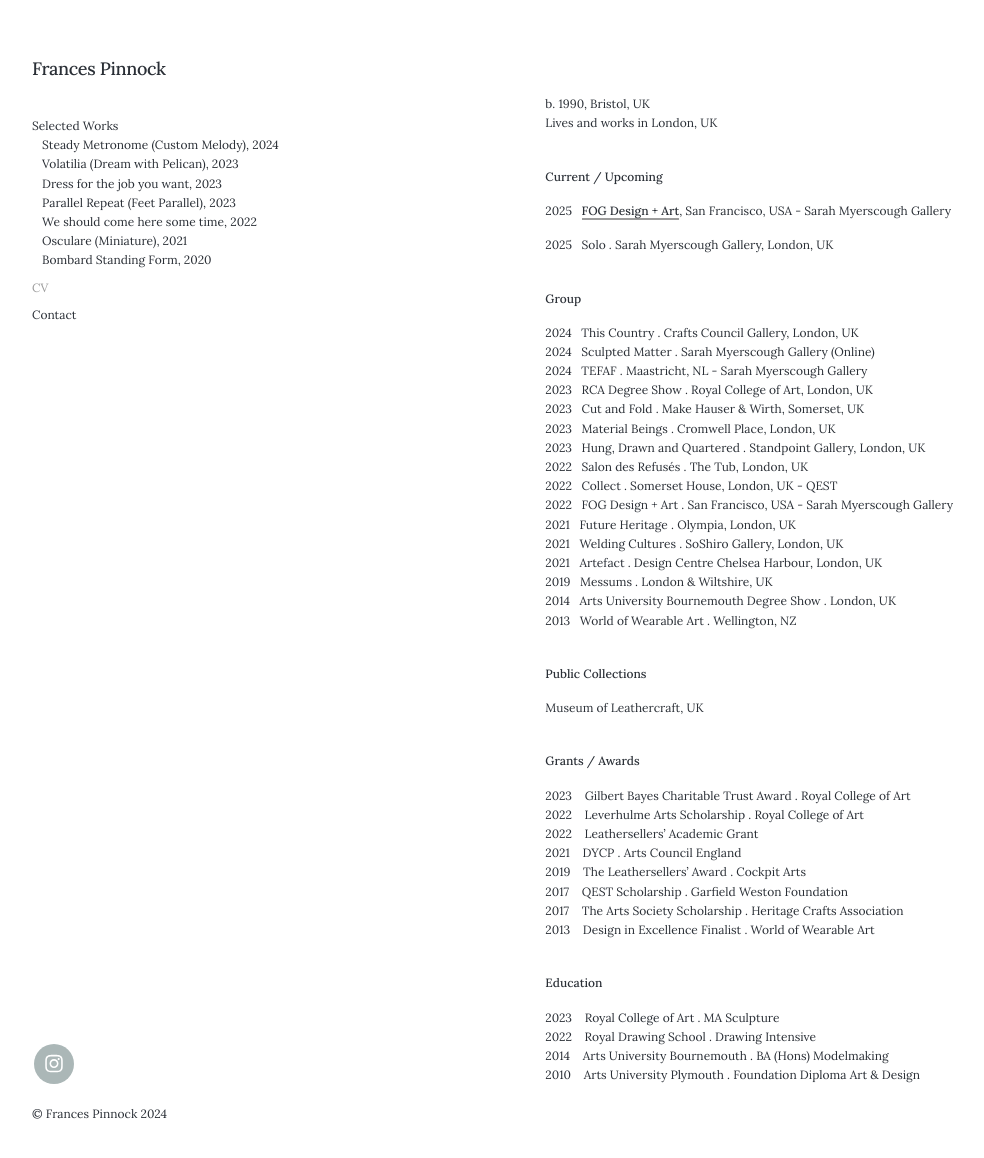
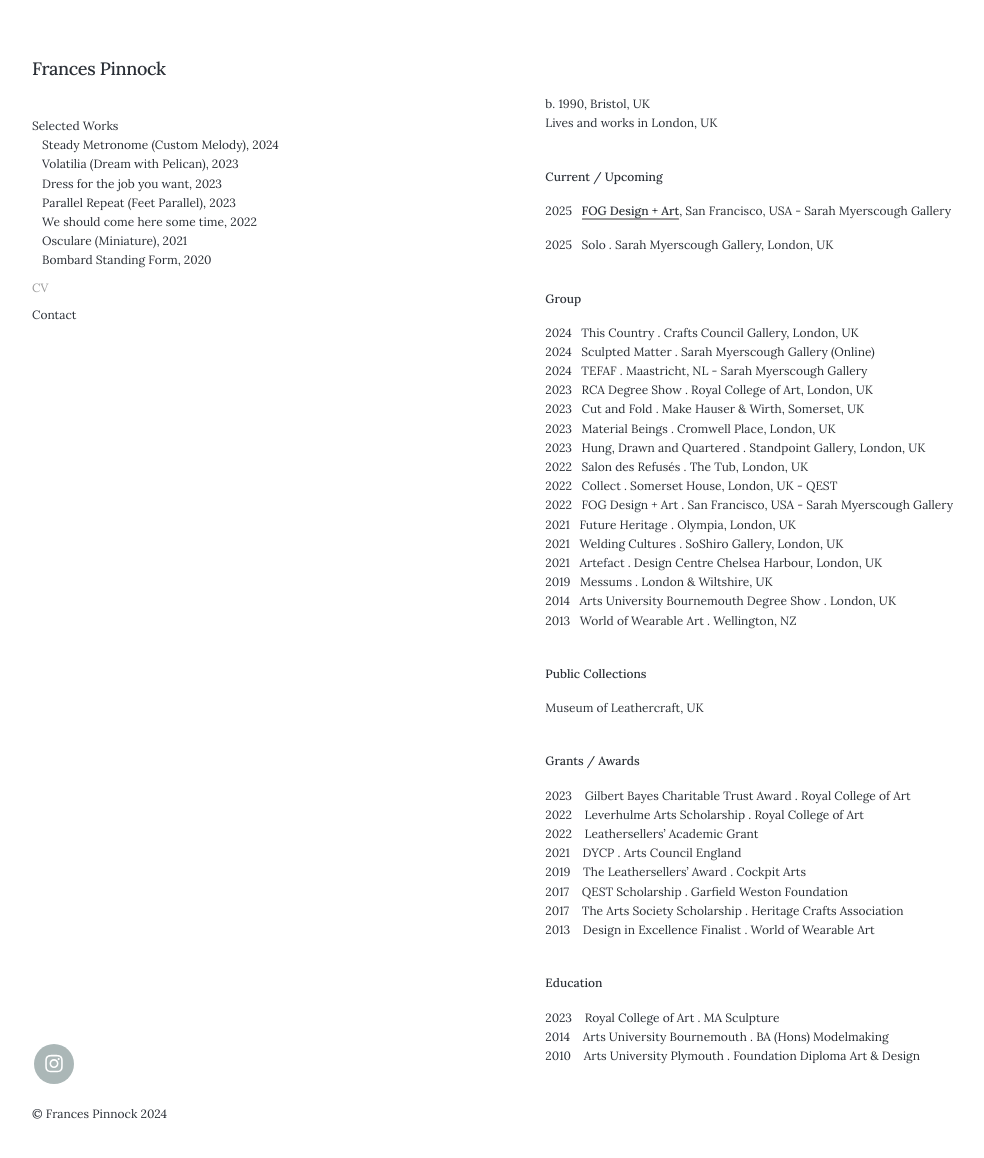
Before and after one commit to francespinnock/francespinnock.github.io, a Jekyll site: the page built from _pages/cv.md, in a window 1280 px wide and 1163 px high. Shown: the top 1158 px of the window, without its empty margins (28-1012 px from the left). Built offline with Jekyll 4.4.1, drawn with Linux system fonts in a browser that asks for light colours; nearby versions of some CDN libraries; some web fonts are replaced.

Commit message:
Update cv.md

```diff
--- a/_pages/cv.md
+++ b/_pages/cv.md
@@ -58,7 +58,6 @@ Museum of Leathercraft, UK
 **Education**
 
 2023&nbsp;&nbsp;&nbsp; Royal College of Art . MA Sculpture
-2022&nbsp;&nbsp;&nbsp; Royal Drawing School . Drawing Intensive
 2014&nbsp;&nbsp;&nbsp; Arts University Bournemouth . BA (Hons) Modelmaking
 2010&nbsp;&nbsp;&nbsp; Arts University Plymouth . Foundation Diploma Art & Design
 <br />
```
